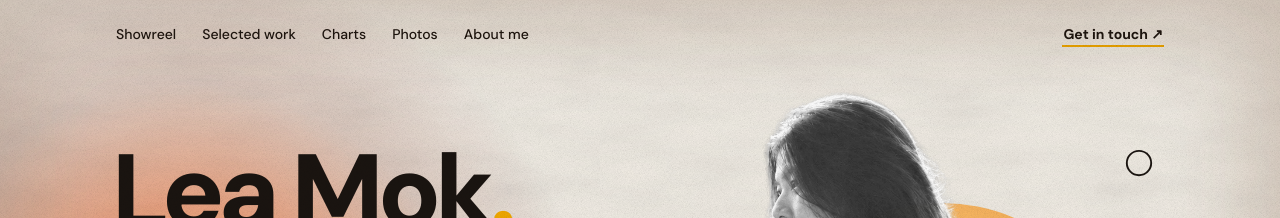
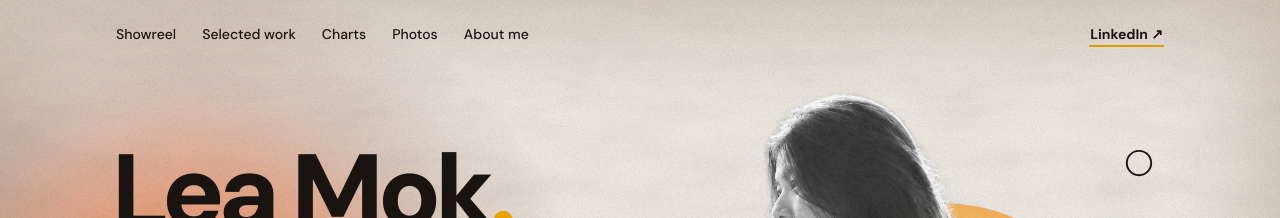
Before and after one commit to leamhc/leamhc.github.io, a Jekyll site: the page built from index.html, in a window 1280 px wide and 900 px high. Shown: the top 218 px of the window. Built offline with Jekyll 4.4.1, drawn with Linux system fonts in a browser that asks for light colours.

Commit message:
Top bar links to LinkedIn instead of the contact page
Co-Authored-By: Claude Opus 5.5 <noreply@anthropic.com>

```diff
--- a/_includes/look/bar.html
+++ b/_includes/look/bar.html
@@ -8,6 +8,6 @@
     <a href="{{ home }}#photos">Photos</a>
     <a href="{{ home }}#about">About me</a>
   </nav>
-  <a class="u strong cta-top" href="{{ '/contact' | relative_url }}">Get in touch ↗</a>
+  <a class="u strong cta-top" href="https://www.linkedin.com/in/lea-mok-3591a8232/">LinkedIn ↗</a>
   <button class="circle" type="button" aria-label="Open menu" data-menu-open style="margin-left:auto"><span class="lines"><i></i><i></i></span></button>
 </header>
```
